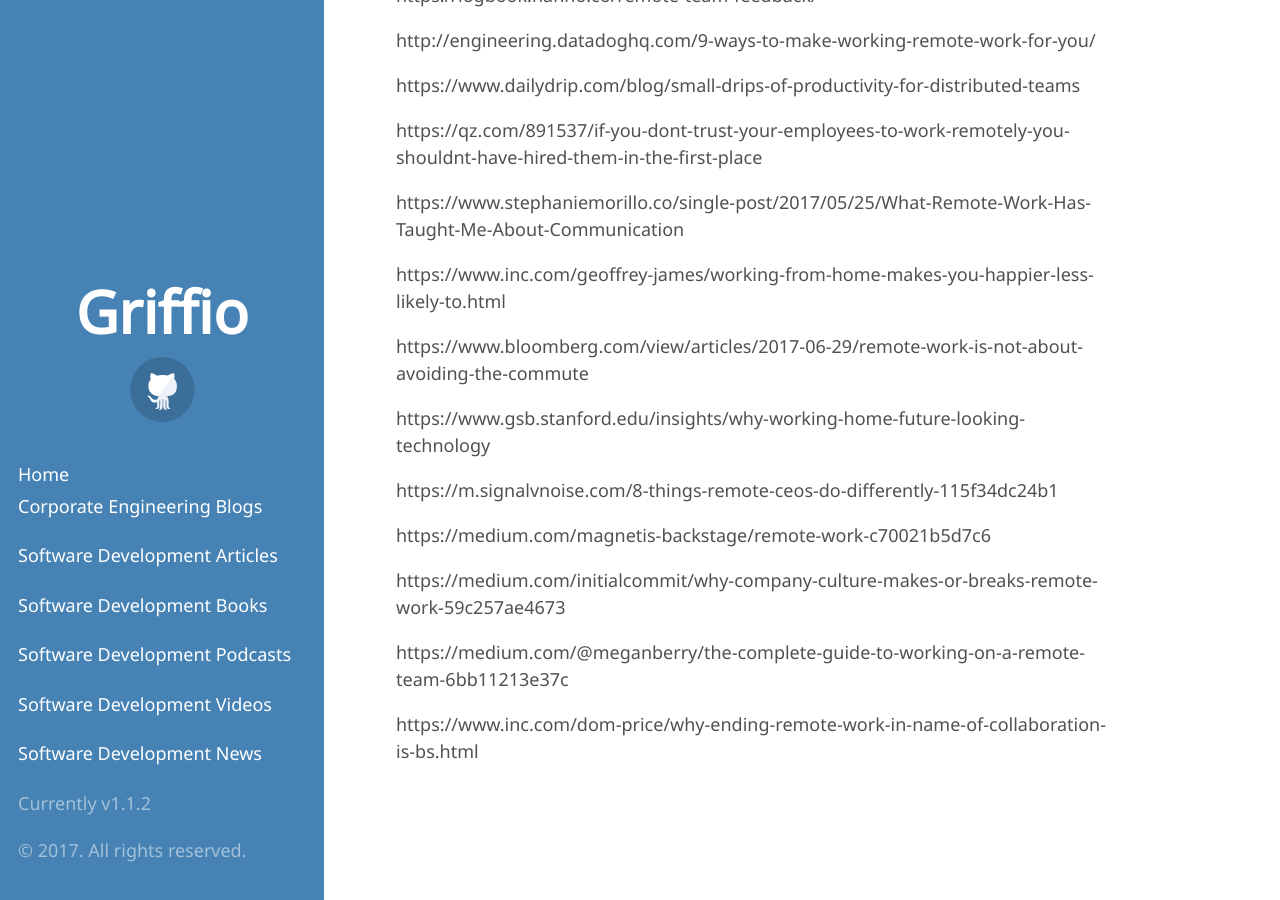
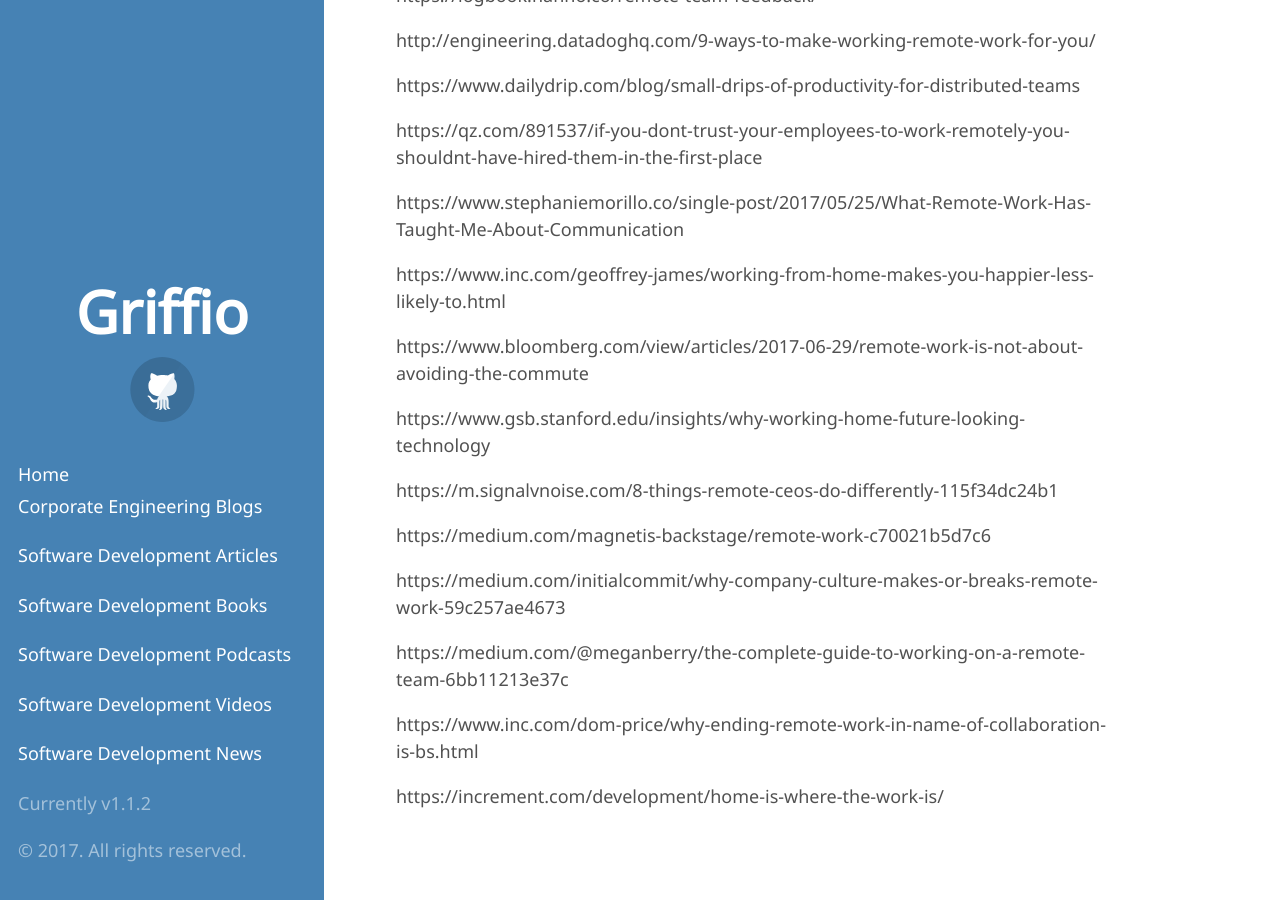
Before and after one commit to griffio/griffio.github.io, a Jekyll site: the page built from distributed_and_remote.md, in a window 1280 px wide and 900 px high, scrolled down 6273 px. Built offline with Jekyll 4.4.1, drawn with Linux system fonts in a browser that asks for light colours; some web fonts are replaced; our own code applies the rules of GitHub Pages for plain Markdown files; some of the changed lines change nothing that is shown.

Commit message:
home-is-where-the-work-is/

```diff
--- a/distributed_and_remote.md
+++ b/distributed_and_remote.md
@@ -257,3 +257,5 @@ https://medium.com/initialcommit/why-company-culture-makes-or-breaks-remote-work
 https://medium.com/@meganberry/the-complete-guide-to-working-on-a-remote-team-6bb11213e37c
 
 https://www.inc.com/dom-price/why-ending-remote-work-in-name-of-collaboration-is-bs.html
+
+https://increment.com/development/home-is-where-the-work-is/
```
